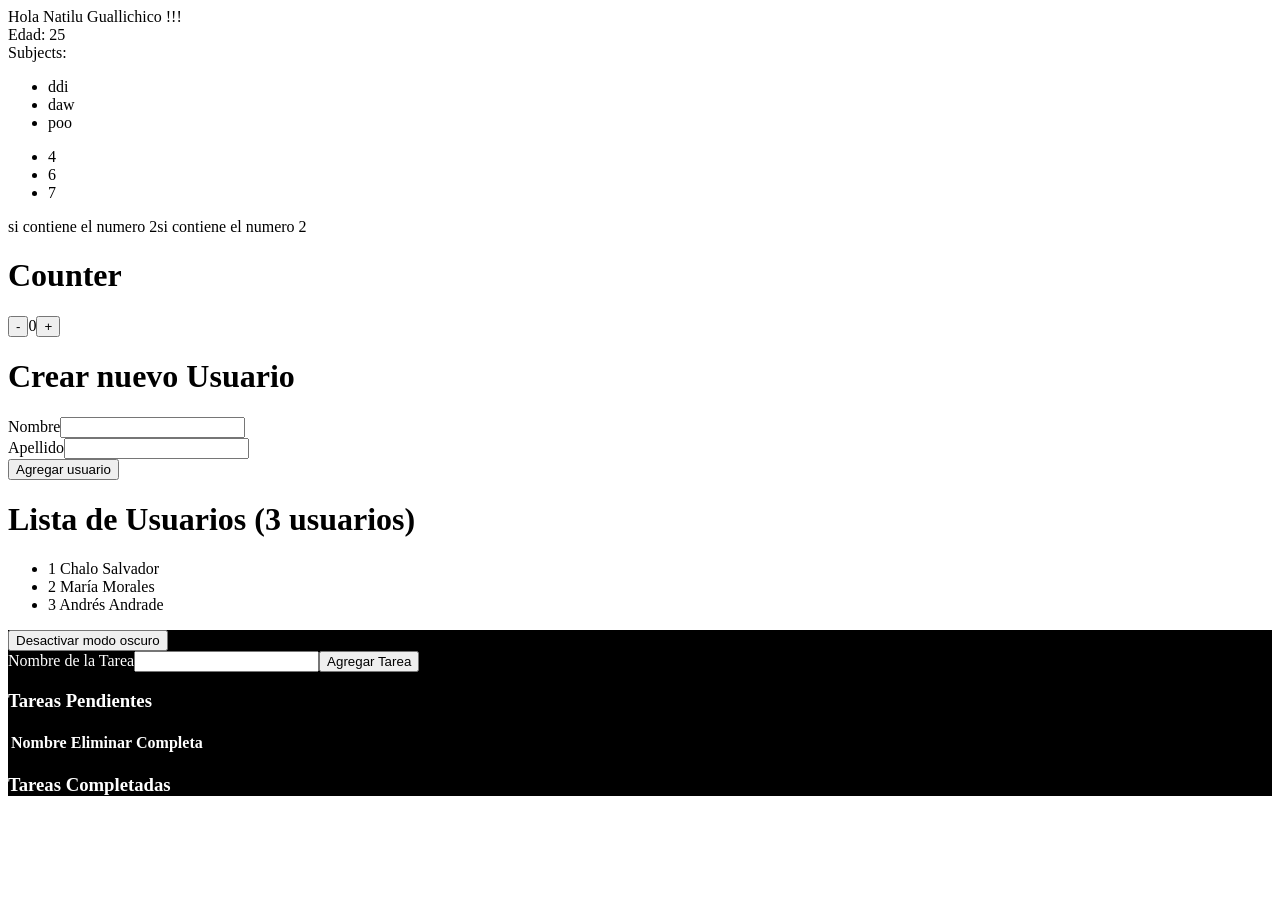
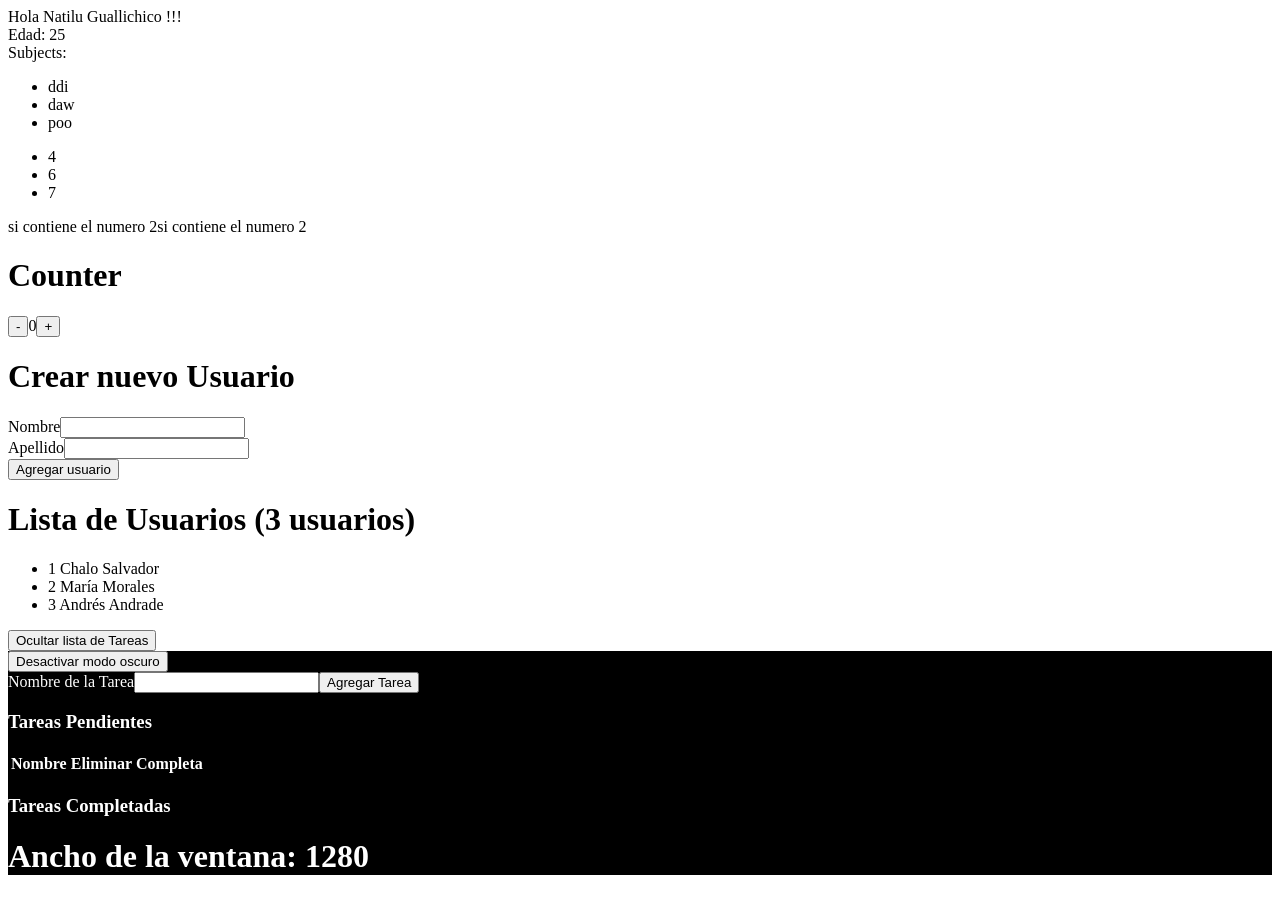
Before and after one commit to NatalyGuallichico01/hooK-useEffect-React, a React (Create React App) app: page / in a window 1280 px wide. Before the commit the page ends 815 px from the top, so only its background shows below. Built offline with nearby package versions, Linux system fonts and the light colour scheme.

Commit message:
useStates useEffect (hooks importantes)

```diff
--- a/src/components/App.js
+++ b/src/components/App.js
@@ -1,8 +1,10 @@
 import Users from "./Users";
 import Counter from "./Counter";
 import TodoList from "./TodoList";
+import { useState } from "react";
 
 function App({ name, lastname, age, subjects, ...props }) {
+  const [showTodo, setShowTodo] = useState(true);
   //antes App(props)
   //const name="Natilu";
   //const lastname="Guallichico";
@@ -22,6 +24,9 @@ function App({ name, lastname, age, subjects, ...props }) {
 
   const allTwo = arr1.every((x) => x === 2);
   //console.log("allTwo", allTwo);
+  const handleToggleTodoList = () => {
+    setShowTodo(!showTodo);
+  };
 
   return (
     <>
@@ -45,7 +50,12 @@ function App({ name, lastname, age, subjects, ...props }) {
 
       <Counter />
       <Users />
-      <TodoList />
+      <div>
+        <button onClick={handleToggleTodoList}>
+          {showTodo ? "Ocultar" : "Mostrar"} lista de Tareas
+        </button>
+      </div>
+      {showTodo && <TodoList />}
     </>
   );
 }
--- a/src/components/TodoList.js
+++ b/src/components/TodoList.js
@@ -4,6 +4,7 @@ const TodoList = () => {
   const [todos, setTodos] = useState([]);
   const [completed, setCompleted] = useState([]);
   const [darkMode, setDarkMode] = useState([false]);
+  const [windowWidth, setWindowWidth] = useState(window.innerWidth); //window.innerWidth da el tamaño actual de la ventana
   //huks
   const inputRef = useRef(null);
   //poner todos los hooks al inicio
@@ -31,6 +32,19 @@ const TodoList = () => {
       console.log("LIGHT");
     }
   }, [darkMode]);
+
+  useEffect(() => {
+    console.log("SE MONTO EL COMPONENTE");
+    window.addEventListener("resize", handleResize);
+    return () => {
+      console.log("SE DESMONTO EL COMPONENTE");
+      window.removeEventListener("resize", handleResize);
+    };
+  }, []);
+  const handleResize = () => {
+    console.log("handleResize", window.innerWidth);
+    setWindowWidth(window.innerWidth);
+  };
   const handleAddTask = () => {
     // const newTodo = document.querySelector("#todo").value;
     //setTodos((prevState) => [...prevState, newTodo]);
@@ -106,6 +120,7 @@ const TodoList = () => {
           ))}
         </ul>
       </div>
+      <h1>Ancho de la ventana: {windowWidth}</h1>
     </div>
   );
 };
```
